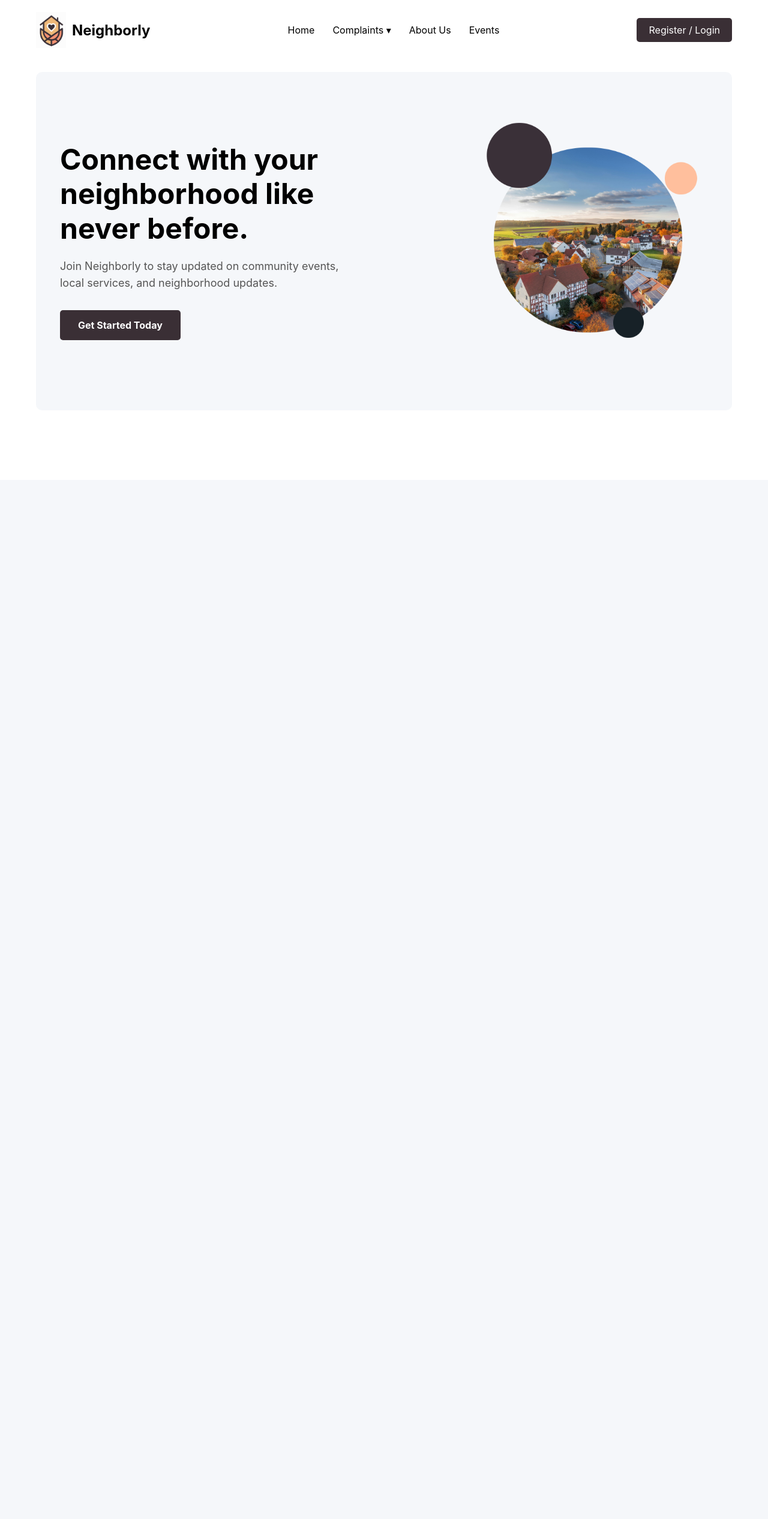
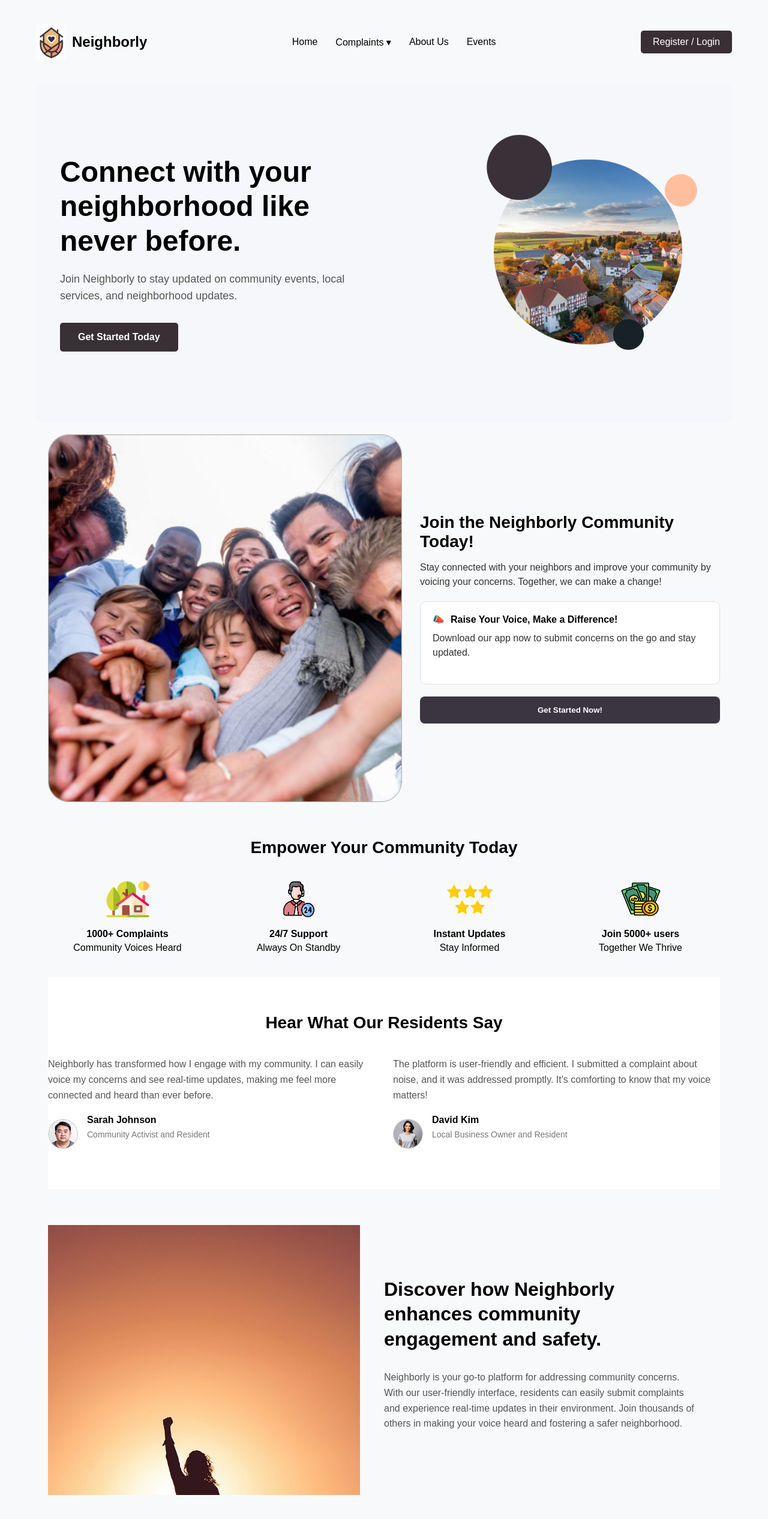
Before and after one commit to jdesai05/neighborly, a Flask app: page / in a window 1280 px wide. Shown: the whole page at 60% size. Before the commit the page ends 567 px from the top, so only its background shows below. Run offline with Flask 3, Linux system fonts and the light colour scheme.

Commit message:
home working

```diff
--- a/app.py
+++ b/app.py
@@ -16,7 +16,7 @@ app.secret_key = os.getenv("SECRET_KEY", "supersecretkey")
 DB_CONFIG = {
     "host": os.getenv("DB_HOST", "localhost"),
     "user": os.getenv("DB_USER", "root"),
-    "password": os.getenv("DB_PASSWORD", "epichaibro"),
+    "password": os.getenv("DB_PASSWORD", "addy"),
     "database": os.getenv("DB_NAME", "psdproject"),
 }
 
@@ -89,6 +89,18 @@ def events():
     cursor.close()
     conn.close()
     return render_template("events.html", events=events_list)
+
+@app.route('/raise')
+def raise_voice():
+    return render_template('raise.html')
+
+@app.route('/community-section')
+def community_section():
+    return render_template('community-section.html')
+
+@app.route('/testi')
+def testi():
+    return render_template('testi.html')
 
 # Route to add event (admin only)
 @app.route("/add_event", methods=["GET", "POST"])
--- /dev/null
+++ b/templates/community-section.html
@@ -0,0 +1,144 @@
+<!DOCTYPE html>
+<html lang="en">
+<head>
+    <meta charset="UTF-8">
+    <meta name="viewport" content="width=device-width, initial-scale=1.0">
+    <style>
+        * {
+            margin: 0;
+            padding: 0;
+            box-sizing: border-box;
+            font-family: -apple-system, BlinkMacSystemFont, 'Segoe UI', Roboto, Oxygen, Ubuntu, Cantarell, 'Open Sans', 'Helvetica Neue', sans-serif;
+        }
+
+        .container {
+            max-width: 1200px;
+            margin: 0 auto;
+            padding: 40px 20px;
+        }
+
+        /* Hero Section */
+        .hero {
+            display: flex;
+            justify-content: space-between;
+            gap: 40px;
+            margin-bottom: 60px;
+        }
+
+        .hero-title {
+            font-size: 64px;
+            font-weight: bold;
+            line-height: 1.1;
+            max-width: 400px;
+        }
+
+        .hero-content {
+            max-width: 600px;
+        }
+
+        .hero-text {
+            font-size: 18px;
+            line-height: 1.6;
+            margin-bottom: 20px;
+        }
+
+        .hero-image {
+            width: 100%;
+            border-radius: 12px;
+            margin-top: 20px;
+        }
+
+        /* Community Grid Section */
+        .community-section {
+            text-align: center;
+            margin-bottom: 40px;
+        }
+
+        .community-title {
+            font-size: 32px;
+            font-weight: bold;
+            margin-bottom: 40px;
+        }
+
+        .image-grid {
+            display: grid;
+            grid-template-columns: repeat(3, 1fr);
+            gap: 20px;
+            margin-top: 20px;
+        }
+
+        .grid-item {
+            position: relative;
+            width: 100%;
+            border-radius: 12px;
+            overflow: hidden;
+        }
+
+        .grid-item img {
+            width: 100%;
+            height: 100%;
+            object-fit: cover;
+            border-radius: 12px;
+        }
+
+        .grid-item.large {
+            grid-row: span 2;
+        }
+
+        @media (max-width: 768px) {
+            .hero {
+                flex-direction: column;
+            }
+
+            .hero-title {
+                font-size: 48px;
+            }
+
+            .image-grid {
+                grid-template-columns: 1fr;
+            }
+
+            .grid-item.large {
+                grid-row: span 1;
+            }
+        }
+    </style>
+</head>
+<body>
+    <div class="container">
+        <!-- Hero Section -->
+        <section class="hero">
+            <h1 class="hero-title">Empower Your Community with Neighborly!</h1>
+            <div class="hero-content">
+                <p class="hero-text">Neighborly connects residents to address concerns, fostering a safer and more cohesive neighborhood. Join us to raise your voice and make a difference!</p>
+                <img src="{{ url_for('static', filename='images/pic2.png') }}" alt="Community members collaborating" class="hero-image">
+            </div>
+        </section>
+
+        <!-- Community Grid Section -->
+        <section class="community-section">
+            <h2 class="community-title">Join Our Community of Residents Now!</h2>
+            <div class="image-grid">
+                <div class="grid-item large">
+                    <img src="{{ url_for('static', filename='images/g1.png') }}" alt="Holiday decorative figures">
+                </div>
+                <div class="grid-item">
+                    <img src="{{ url_for('static', filename='images/g2.png') }}" alt="People exercising at gym">
+                </div>
+                <div class="grid-item">
+                    <img src="{{ url_for('static', filename='images/g3.png') }}" alt="Person with holiday lights">
+                </div>
+                <div class="grid-item large">
+                    <img src="{{ url_for('static', filename='images/g4.png') }}" alt="Colorful community festival">
+                </div>
+                <div class="grid-item">
+                    <img src="{{ url_for('static', filename='images/g5.png') }}" alt="Indoor sports facility">
+                </div>
+                <div class="grid-item">
+                    <img src="{{ url_for('static', filename='images/g6.png') }}" alt="Aerial view of apartment complex">
+                </div>
+            </div>
+        </section>
+    </div>
+</body>
+</html>
--- a/templates/index.html
+++ b/templates/index.html
@@ -318,6 +318,26 @@
                 <img src="{{ url_for('static', filename='images/pic1.png') }}" alt="Neighborhood view with decorative circles" class="hero-image">
             </div>
         </section>
+        <div id="community-sec"></div>
+          <script>
+             fetch('community-section.html')
+            .then(response => response.text())
+            .then(html => document.getElementById('community-section').innerHTML = html);
+          </script>
+          <div id="raise-voice"></div>
+          <script>
+              fetch('/raise')
+            .then(response => response.text())
+            .then(html => document.getElementById('raise-voice').innerHTML = html);
+
+          </script>
+        <div id="testi"></div>
+
+        <script>
+            fetch('/testi')
+            .then(response => response.text())
+            .then(html => document.getElementById('testi').innerHTML = html);
+        </script>
     </div>
 </body>
 </html>
--- /dev/null
+++ b/templates/raise.html
@@ -0,0 +1,195 @@
+<!DOCTYPE html>
+<html lang="en">
+<head>
+    <meta charset="UTF-8">
+    <meta name="viewport" content="width=device-width, initial-scale=1.0">
+    <title>Neighborly Community</title>
+    <style>
+        * {
+            margin: 0;
+            padding: 0;
+            box-sizing: border-box;
+            font-family: Arial, sans-serif;
+        }
+
+        body {
+            background-color: #f8f9fa;
+        }
+
+        .container {
+            max-width: 1200px;
+            margin: 0 auto;
+            padding: 20px;
+        }
+
+        .hero-section {
+            display: flex;
+            align-items: center;
+            gap: 30px;
+            margin-bottom: 60px;
+        }
+
+        .hero-image {
+            flex: 1;
+            border-radius: 20px;
+            overflow: hidden;
+        }
+
+        .hero-image img {
+            width: 100%;
+            height: auto;
+            display: block;
+        }
+
+        .hero-content {
+            flex: 1;
+        }
+
+        h1 {
+            font-size: 28px;
+            margin-bottom: 15px;
+            color: #000;
+        }
+
+        p {
+            font-size: 16px;
+            line-height: 1.5;
+            color: #333;
+            margin-bottom: 20px;
+        }
+
+        .cta-box {
+            border: 1px solid #e0e0e0;
+            border-radius: 10px;
+            padding: 20px;
+            background-color: #fff;
+            margin-bottom: 20px;
+        }
+
+        .cta-header {
+            display: flex;
+            align-items: center;
+            gap: 10px;
+            margin-bottom: 10px;
+            font-weight: bold;
+            color: #000;
+        }
+
+        .cta-icon {
+            color: #ff8c00;
+        }
+
+        .btn {
+            display: block;
+            width: 100%;
+            padding: 15px;
+            background-color: #3a3541;
+            color: white;
+            text-align: center;
+            border-radius: 8px;
+            text-decoration: none;
+            font-weight: bold;
+            border: none;
+            cursor: pointer;
+        }
+
+        .features-section {
+            text-align: center;
+            margin-top: 60px;
+        }
+
+        .features-title {
+            font-size: 28px;
+            margin-bottom: 40px;
+        }
+
+        .features-grid {
+            display: flex;
+            justify-content: space-between;
+            gap: 20px;
+            flex-wrap: wrap;
+        }
+
+        .feature-card {
+            flex: 1;
+            min-width: 200px;
+            text-align: center;
+        }
+
+        .feature-icon {
+            margin-bottom: 15px;
+        }
+
+        .feature-icon img {
+            width: 80px;
+            height: 60px;
+        }
+
+        .feature-title {
+            font-weight: bold;
+            margin-bottom: 5px;
+        }
+    </style>
+</head>
+<body>
+    <div class="container">
+        <div class="hero-section">
+            <div class="hero-image">
+                <img src="{{ url_for('static', filename='images/pic3.png') }}" alt="Group of diverse community members">
+            </div>
+            <div class="hero-content">
+                <h1>Join the Neighborly Community Today!</h1>
+                <p>Stay connected with your neighbors and improve your community by voicing your concerns. Together, we can make a change!</p>
+
+                <div class="cta-box">
+                    <div class="cta-header">
+                        <span class="cta-icon">📣</span>
+                        <span>Raise Your Voice, Make a Difference!</span>
+                    </div>
+                    <p>Download our app now to submit concerns on the go and stay updated.</p>
+                </div>
+
+                <button class="btn">Get Started Now!</button>
+            </div>
+        </div>
+
+        <div class="features-section">
+            <h2 class="features-title">Empower Your Community Today</h2>
+
+            <div class="features-grid">
+                <div class="feature-card">
+                    <div class="feature-icon">
+                        <img src="{{ url_for('static', filename='images/i1.png') }}" alt="House icon">
+                    </div>
+                    <div class="feature-title">1000+ Complaints</div>
+                    <div class="feature-description">Community Voices Heard</div>
+                </div>
+
+                <div class="feature-card">
+                    <div class="feature-icon">
+                        <img src="{{ url_for('static', filename='images/i2.png') }}" alt="Support icon">
+                    </div>
+                    <div class="feature-title">24/7 Support</div>
+                    <div class="feature-description">Always On Standby</div>
+                </div>
+
+                <div class="feature-card">
+                    <div class="feature-icon">
+                        <img src="{{ url_for('static', filename='images/i3.png') }}" alt="Stars icon">
+                    </div>
+                    <div class="feature-title">Instant Updates</div>
+                    <div class="feature-description">Stay Informed</div>
+                </div>
+
+                <div class="feature-card">
+                    <div class="feature-icon">
+                        <img src="{{ url_for('static', filename='images/i4.png') }}" alt="Money icon">
+                    </div>
+                    <div class="feature-title">Join 5000+ users</div>
+                    <div class="feature-description">Together We Thrive</div>
+                </div>
+            </div>
+        </div>
+    </div>
+</body>
+</html>
--- /dev/null
+++ b/templates/testi.html
@@ -0,0 +1,186 @@
+<!DOCTYPE html>
+<html lang="en">
+<head>
+    <meta charset="UTF-8">
+    <meta name="viewport" content="width=device-width, initial-scale=1.0">
+    <title>Neighborly Testimonials</title>
+    <style>
+        * {
+            margin: 0;
+            padding: 0;
+            box-sizing: border-box;
+            font-family: Arial, sans-serif;
+        }
+
+        body {
+            background-color: #f8f9fa;
+        }
+
+        .container {
+            max-width: 1200px;
+            margin: 0 auto;
+            padding: 20px;
+        }
+
+        .testimonials-section {
+            padding: 60px 0;
+            background-color: #fff;
+        }
+
+        .section-title {
+            text-align: center;
+            font-size: 28px;
+            margin-bottom: 40px;
+        }
+
+        .testimonials-grid {
+            display: flex;
+            flex-wrap: wrap;
+            gap: 30px;
+        }
+
+        .testimonial-card {
+            flex: 1;
+            min-width: 300px;
+            display: flex;
+            flex-direction: column;
+        }
+
+        .testimonial-text {
+            margin-bottom: 20px;
+            line-height: 1.6;
+            color: #555;
+        }
+
+        .testimonial-author {
+            display: flex;
+            align-items: center;
+            gap: 15px;
+        }
+
+        .author-image {
+            width: 50px;
+            height: 50px;
+            border-radius: 50%;
+            overflow: hidden;
+        }
+
+        .author-image img {
+            width: 100%;
+            height: 100%;
+            object-fit: cover;
+        }
+
+        .author-info h4 {
+            font-size: 16px;
+            margin-bottom: 5px;
+        }
+
+        .author-info p {
+            font-size: 14px;
+            color: #777;
+        }
+
+        .discover-section {
+            display: flex;
+            align-items: center;
+            margin-top: 60px;
+        }
+
+        .discover-image {
+            flex: 1;
+            height: 450px;
+            overflow: hidden;
+        }
+
+        .discover-image img {
+            width: 100%;
+            height: 100%;
+            object-fit: cover;
+        }
+
+        .discover-content {
+            flex: 1;
+            padding: 40px;
+        }
+
+        .discover-title {
+            font-size: 32px;
+            margin-bottom: 30px;
+            line-height: 1.3;
+        }
+
+        .discover-text {
+            line-height: 1.6;
+            color: #555;
+        }
+
+        @media (max-width: 768px) {
+            .testimonials-grid {
+                flex-direction: column;
+            }
+
+            .discover-section {
+                flex-direction: column;
+            }
+
+            .discover-image {
+                height: 300px;
+            }
+        }
+    </style>
+</head>
+<body>
+    <div class="container">
+        <section class="testimonials-section">
+            <h2 class="section-title">Hear What Our Residents Say</h2>
+
+            <div class="testimonials-grid">
+                <div class="testimonial-card">
+                    <p class="testimonial-text">
+                        Neighborly has transformed how I engage with my community. I can easily voice my concerns and see real-time updates, making me feel more connected and heard than ever before.
+                    </p>
+                    <div class="testimonial-author">
+                        <div class="author-image">
+                            <img src="{{ url_for('static', filename='images/a1.png') }}" alt="Sarah Johnson">
+                        </div>
+                        <div class="author-info">
+                            <h4>Sarah Johnson</h4>
+                            <p>Community Activist and Resident</p>
+                        </div>
+                    </div>
+                </div>
+
+                <div class="testimonial-card">
+                    <p class="testimonial-text">
+                        The platform is user-friendly and efficient. I submitted a complaint about noise, and it was addressed promptly. It's comforting to know that my voice matters!
+                    </p>
+                    <div class="testimonial-author">
+                        <div class="author-image">
+                            <img src="{{ url_for('static', filename='images/a2.png') }}" alt="David Kim">
+                        </div>
+                        <div class="author-info">
+                            <h4>David Kim</h4>
+                            <p>Local Business Owner and Resident</p>
+                        </div>
+                    </div>
+                </div>
+            </div>
+        </section>
+
+        <section class="discover-section">
+            <div class="discover-image">
+                <img src="{{ url_for('static', filename='images/pic4.png') }}" alt="Person silhouette at sunset">
+            </div>
+
+            <div class="discover-content">
+                <h2 class="discover-title">Discover how Neighborly enhances community engagement and safety.</h2>
+
+                <p class="discover-text">
+                    Neighborly is your go-to platform for addressing community concerns. With our user-friendly interface, residents can easily submit complaints and experience real-time updates in their environment. Join thousands of others in making your voice heard and fostering a safer neighborhood.
+                </p>
+            </div>
+        </section>
+    </div>
+</body>
+</html>
```
Also changed, not shown: templates/add_event.html (+14 -5 lines), templates/base.html (+20 -4 lines), templates/events.html (+21 -12 lines), static/images/a1.png (added), static/images/a2.png (added), static/images/pic3.png (added), static/images/pic4.png (added).
